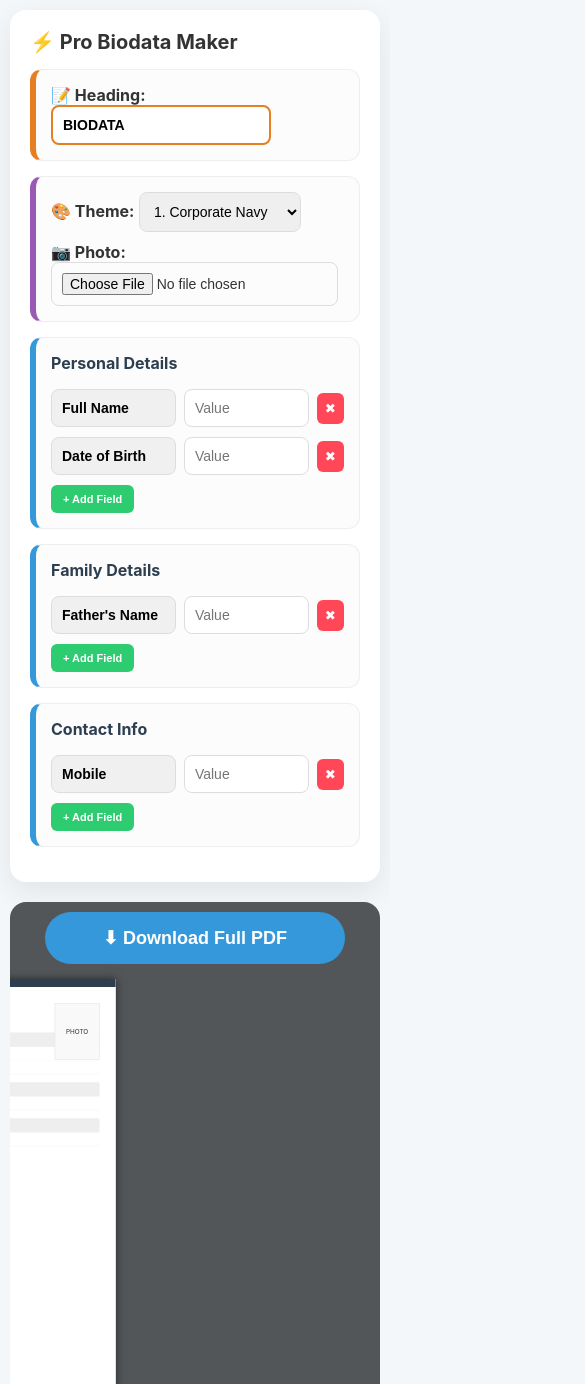
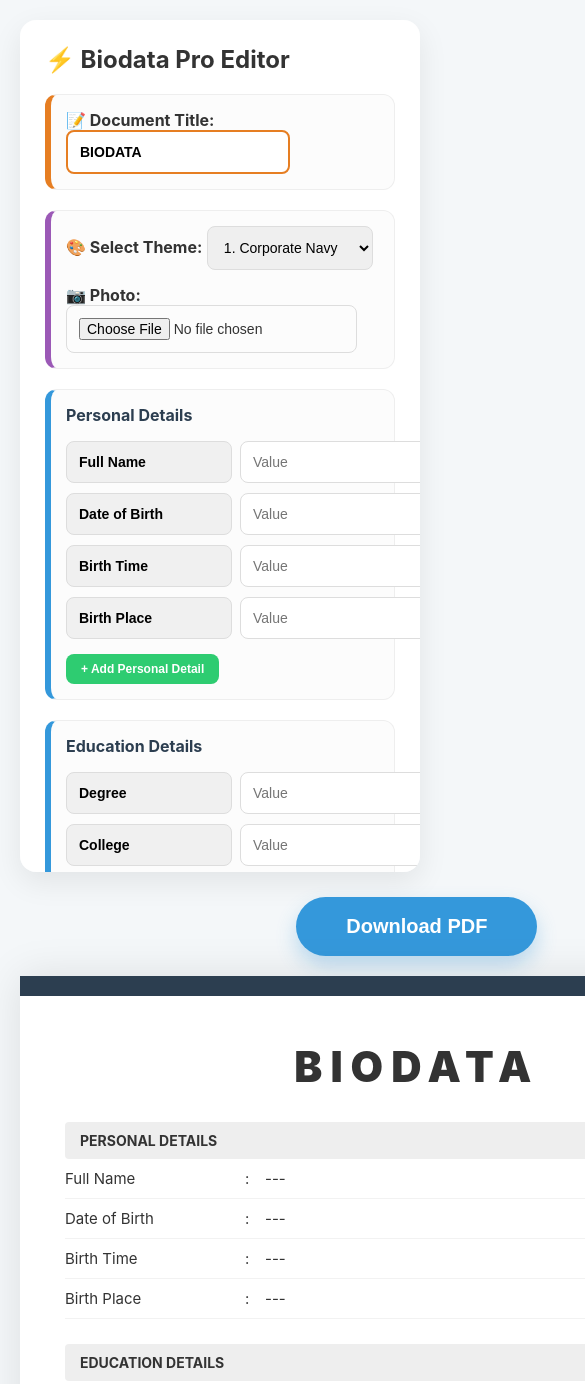
Before and after one commit to shubham12345-guthub/Biodata-maker, a plain HTML site: page index.html in a window 390 px wide. Shown: the top 1384 px of the page, 585 px wide, since content can reach past the window. Drawn offline with Linux system fonts and the light colour scheme.

Commit message:
Revamp layout and styles for biodata maker
Updated the layout and styles for the Professional Biodata Maker, enhancing mobile responsiveness and adding new features for document creation.

```diff
--- a/index.html
+++ b/index.html
@@ -2,34 +2,29 @@
 <html lang="en">
 <head>
     <meta charset="UTF-8">
-    <meta name="viewport" content="width=device-width, initial-scale=1.0, maximum-scale=1.0, user-scalable=no">
-    <title>Professional Biodata Maker | Full Mobile View</title>
+    <meta name="viewport" content="width=device-width, initial-scale=1.0">
+    <title>Professional Biodata Maker | Full Features</title>
     <script src="https://cdnjs.cloudflare.com/ajax/libs/html2pdf.js/0.10.1/html2pdf.bundle.min.js"></script>
     <style>
         :root { --primary: #2c3e50; --accent: #3498db; --bg: #f4f7f9; }
-        body { font-family: 'Inter', sans-serif; background: var(--bg); margin: 0; padding: 0; color: #333; overflow-x: hidden; }
+        body { font-family: 'Inter', sans-serif; background: var(--bg); margin: 0; padding: 20px; color: #333; }
 
-        /* Main Layout */
-        .main-container { display: flex; flex-direction: row; gap: 20px; max-width: 100%; margin: auto; padding: 20px; align-items: flex-start; }
+        .main-container { display: flex; gap: 25px; max-width: 1500px; margin: auto; align-items: flex-start; }
 
-        /* Editor Sidebar */
-        .editor-side { flex: 0 0 400px; background: #fff; padding: 20px; border-radius: 16px; box-shadow: 0 10px 30px rgba(0,0,0,0.08); max-height: 90vh; overflow-y: auto; }
-        .section-box { background: #fcfcfc; padding: 15px; border-radius: 12px; margin-bottom: 15px; border: 1px solid #eee; border-left: 6px solid var(--accent); }
-        h3 { margin-top: 0; font-size: 1rem; color: var(--primary); }
+        /* Editor Side */
+        .editor-side { flex: 0 0 450px; background: #fff; padding: 25px; border-radius: 16px; box-shadow: 0 10px 30px rgba(0,0,0,0.08); max-height: 95vh; overflow-y: auto; }
+        .section-box { background: #fcfcfc; padding: 15px; border-radius: 12px; margin-bottom: 20px; border: 1px solid #eee; border-left: 6px solid var(--accent); }
+        h3 { margin-top: 0; font-size: 1rem; color: var(--primary); display: flex; justify-content: space-between; align-items: center; }
 
         .input-row { display: flex; align-items: center; gap: 8px; margin-bottom: 10px; }
-        input, select { flex: 1; padding: 10px; border: 1px solid #ddd; border-radius: 8px; font-size: 14px; min-width: 0; }
-        .key-input { font-weight: bold; background: #f0f0f0; max-width: 110px; }
+        input, select { flex: 1; padding: 12px; border: 1px solid #ddd; border-radius: 8px; font-size: 14px; }
+        .key-input { font-weight: bold; background: #f0f0f0; max-width: 140px; }
 
-        /* Preview Area - THE FIX IS HERE */
-        .preview-side { flex: 1; display: flex; flex-direction: column; align-items: center; background: #525659; padding: 20px; border-radius: 16px; overflow-x: auto; }
+        /* Preview Area */
+        .preview-side { flex: 1; display: flex; flex-direction: column; align-items: center; }
+        #pdf-content { background: white; width: 210mm; min-height: 296mm; padding: 45px; box-sizing: border-box; position: relative; box-shadow: 0 0 40px rgba(0,0,0,0.1); }
 
-        /* Forces the container to look like a real A4 page */
-        #pdf-wrap { background: white; width: 210mm; min-height: 296mm; padding: 0; box-shadow: 0 0 20px rgba(0,0,0,0.5); transform-origin: top center; }
-
-        #pdf-content { width: 210mm; min-height: 296mm; padding: 40px; box-sizing: border-box; position: relative; background: white; }
-
-        /* Themes */
+        /* THEMES (All 15 Styles) */
         .theme-1 { border-top: 20px solid #2c3e50; }
         .theme-2 { border: 15px solid #d4af37; font-family: 'Georgia', serif; }
         .theme-3 { border-left: 20px solid #3498db; background: #f9fcff; }
@@ -47,39 +42,32 @@
         .theme-14 { border-top: 20px solid #00bcd4; border-left: 20px solid #00bcd4; }
         .theme-15 { background: #f3e5f5; border: 10px solid #7b1fa2; border-radius: 50px 0; }
 
-        .doc-title { font-size: 36px; font-weight: 900; text-align: center; margin-bottom: 30px; letter-spacing: 6px; text-transform: uppercase; }
-        .photo-box { position: absolute; top: 40px; right: 40px; width: 110px; height: 140px; border: 1px solid #ddd; background: #f9f9f9; display: flex; align-items: center; justify-content: center; overflow: hidden; }
+        .doc-title { font-size: 42px; font-weight: 900; text-align: center; margin-bottom: 30px; letter-spacing: 8px; text-transform: uppercase; }
+        .photo-box { position: absolute; top: 50px; right: 50px; width: 120px; height: 150px; border: 1px solid #ddd; background: #f9f9f9; display: flex; align-items: center; justify-content: center; overflow: hidden; }
         .photo-box img { width: 100%; height: 100%; object-fit: cover; }
-        .preview-heading { background: #eee; padding: 10px 15px; font-weight: bold; margin-top: 20px; text-transform: uppercase; border-radius: 4px; font-size: 13px; color: #000; }
-        .entry { display: grid; grid-template-columns: 160px 20px 1fr; padding: 8px 0; border-bottom: 1px solid rgba(0,0,0,0.05); font-size: 14px; }
+        .preview-heading { background: #eee; padding: 10px 15px; font-weight: bold; margin-top: 25px; text-transform: uppercase; border-radius: 4px; font-size: 14px; }
+        .entry { display: grid; grid-template-columns: 180px 20px 1fr; padding: 10px 0; border-bottom: 1px solid rgba(0,0,0,0.05); font-size: 15px; }
 
-        .btn-add { background: #2ecc71; color: white; border: none; padding: 8px 12px; border-radius: 6px; cursor: pointer; font-size: 11px; font-weight: bold; }
-        .btn-del { background: #ff4757; color: white; border: none; padding: 8px; border-radius: 6px; cursor: pointer; }
-        .btn-download { background: #3498db; color: white; border: none; padding: 15px 40px; border-radius: 50px; cursor: pointer; font-weight: bold; font-size: 18px; margin-bottom: 15px; width: 100%; max-width: 300px; }
+        .btn-add { background: #2ecc71; color: white; border: none; padding: 8px 15px; border-radius: 8px; cursor: pointer; font-size: 12px; font-weight: bold; margin-top: 5px; }
+        .btn-del { background: #ff4757; color: white; border: none; padding: 10px; border-radius: 8px; cursor: pointer; }
+        .btn-download { background: #3498db; color: white; border: none; padding: 18px 50px; border-radius: 50px; cursor: pointer; font-weight: bold; font-size: 20px; margin-bottom: 20px; box-shadow: 0 10px 20px rgba(52, 152, 219, 0.3); }
 
-        /* MOBILE RESPONSIVENESS */
-        @media (max-width: 800px) {
-            .main-container { flex-direction: column; padding: 10px; }
-            .editor-side { flex: none; width: 100%; box-sizing: border-box; max-height: none; }
-            .preview-side { width: 100%; padding: 10px; box-sizing: border-box; overflow-x: auto; }
-            /* This zooms the preview down so it fits on mobile screens without breaking the PDF export */
-            #pdf-wrap { transform: scale(0.4); transform-origin: top left; margin-bottom: -500px; }
-        }
+        @media (max-width: 1000px) { .main-container { flex-direction: column; } .editor-side { width: 100%; flex: none; } }
     </style>
 </head>
 <body>
 
 <div class="main-container">
     <div class="editor-side">
-        <h2 style="margin:0 0 15px 0; font-size: 20px;">⚡ Pro Biodata Maker</h2>
+        <h2 style="margin-top:0;">⚡ Biodata Pro Editor</h2>
 
         <div class="section-box" style="border-left-color: #e67e22;">
-            <label><b>📝 Heading:</b></label>
+            <label><b>📝 Document Title:</b></label>
             <input type="text" id="userDocTitle" value="BIODATA" oninput="updatePreview()" style="font-weight: bold; border: 2px solid #e67e22;">
         </div>
 
         <div class="section-box" style="border-left-color: #9b59b6;">
-            <label><b>🎨 Theme:</b></label>
+            <label><b>🎨 Select Theme:</b></label>
             <select id="themeSelect" onchange="updatePreview()">
                 <option value="theme-1">1. Corporate Navy</option>
                 <option value="theme-2">2. Royal Gold</option>
@@ -97,7 +85,7 @@
                 <option value="theme-14">14. Cyan Corner</option>
                 <option value="theme-15">15. Artistic Purple</option>
             </select>
-            <label style="display:block; margin-top:10px;"><b>📷 Photo:</b></label>
+            <label style="display:block; margin-top:15px;"><b>📷 Photo:</b></label>
             <input type="file" accept="image/*" onchange="uploadImage(event)">
         </div>
 
@@ -107,31 +95,52 @@
                 <div class="field-container">
                     <div class="input-row"><input value="Full Name" class="key-input"><input placeholder="Value" class="val-input" oninput="updatePreview()"><button class="btn-del" onclick="removeField(this)">✖</button></div>
                     <div class="input-row"><input value="Date of Birth" class="key-input"><input placeholder="Value" class="val-input" oninput="updatePreview()"><button class="btn-del" onclick="removeField(this)">✖</button></div>
+                    <div class="input-row"><input value="Birth Time" class="key-input"><input placeholder="Value" class="val-input" oninput="updatePreview()"><button class="btn-del" onclick="removeField(this)">✖</button></div>
+                    <div class="input-row"><input value="Birth Place" class="key-input"><input placeholder="Value" class="val-input" oninput="updatePreview()"><button class="btn-del" onclick="removeField(this)">✖</button></div>
                 </div>
-                <button class="btn-add" onclick="addField(this)">+ Add Field</button>
+                <button class="btn-add" onclick="addField(this)">+ Add Personal Detail</button>
+            </div>
+
+            <div class="section-box">
+                <h3>Education Details</h3>
+                <div class="field-container">
+                    <div class="input-row"><input value="Degree" class="key-input"><input placeholder="Value" class="val-input" oninput="updatePreview()"><button class="btn-del" onclick="removeField(this)">✖</button></div>
+                    <div class="input-row"><input value="College" class="key-input"><input placeholder="Value" class="val-input" oninput="updatePreview()"><button class="btn-del" onclick="removeField(this)">✖</button></div>
+                </div>
+                <button class="btn-add" onclick="addField(this)">+ Add Education</button>
+            </div>
+
+            <div class="section-box">
+                <h3>Career Details</h3>
+                <div class="field-container">
+                    <div class="input-row"><input value="Occupation" class="key-input"><input placeholder="Value" class="val-input" oninput="updatePreview()"><button class="btn-del" onclick="removeField(this)">✖</button></div>
+                    <div class="input-row"><input value="Annual Income" class="key-input"><input placeholder="Value" class="val-input" oninput="updatePreview()"><button class="btn-del" onclick="removeField(this)">✖</button></div>
+                </div>
+                <button class="btn-add" onclick="addField(this)">+ Add Career Info</button>
             </div>
 
             <div class="section-box">
                 <h3>Family Details</h3>
                 <div class="field-container">
                     <div class="input-row"><input value="Father's Name" class="key-input"><input placeholder="Value" class="val-input" oninput="updatePreview()"><button class="btn-del" onclick="removeField(this)">✖</button></div>
+                    <div class="input-row"><input value="Mother's Name" class="key-input"><input placeholder="Value" class="val-input" oninput="updatePreview()"><button class="btn-del" onclick="removeField(this)">✖</button></div>
                 </div>
-                <button class="btn-add" onclick="addField(this)">+ Add Field</button>
+                <button class="btn-add" onclick="addField(this)">+ Add Family Detail</button>
             </div>
 
             <div class="section-box">
-                <h3>Contact Info</h3>
+                <h3>Contact & Address</h3>
                 <div class="field-container">
-                    <div class="input-row"><input value="Mobile" class="key-input"><input placeholder="Value" class="val-input" oninput="updatePreview()"><button class="btn-del" onclick="removeField(this)">✖</button></div>
+                    <div class="input-row"><input value="Mobile No" class="key-input"><input placeholder="Value" class="val-input" oninput="updatePreview()"><button class="btn-del" onclick="removeField(this)">✖</button></div>
+                    <div class="input-row"><input value="Address" class="key-input"><input placeholder="Value" class="val-input" oninput="updatePreview()"><button class="btn-del" onclick="removeField(this)">✖</button></div>
                 </div>
-                <button class="btn-add" onclick="addField(this)">+ Add Field</button>
+                <button class="btn-add" onclick="addField(this)">+ Add Contact</button>
             </div>
         </div>
     </div>
 
     <div class="preview-side">
-        <button class="btn-download" onclick="downloadPDF()">⬇ Download Full PDF</button>
-        <div id="pdf-wrap">
+        <button class="btn-download" onclick="downloadPDF()">Download PDF</button>
         <div id="pdf-content" class="theme-1">
             <div class="photo-box">
                 <img id="img-output" style="display:none">
@@ -139,7 +148,6 @@
             </div>
             <div id="display-title" class="doc-title">BIODATA</div>
             <div id="preview-render"></div>
-            </div>
         </div>
     </div>
 </div>
@@ -164,18 +172,26 @@
         updatePreview();
     }
 
-    function removeField(btn) { btn.parentElement.remove(); updatePreview(); }
+    function removeField(btn) {
+        btn.parentElement.remove();
+        updatePreview();
+    }
 
     function updatePreview() {
         const titleInput = document.getElementById('userDocTitle').value;
         document.getElementById('display-title').innerText = titleInput || 'BIODATA';
-        document.getElementById('pdf-content').className = document.getElementById('themeSelect').value;
+
+        const theme = document.getElementById('themeSelect').value;
+        document.getElementById('pdf-content').className = theme;
 
         const render = document.getElementById('preview-render');
         render.innerHTML = '';
-        document.querySelectorAll('#all-sections .section-box').forEach(sec => {
+        const sections = document.querySelectorAll('#all-sections .section-box');
+
+        sections.forEach(sec => {
             const heading = sec.querySelector('h3').innerText;
             const rows = sec.querySelectorAll('.input-row');
+
             if(rows.length > 0) {
                 render.innerHTML += `<div class="preview-heading">${heading}</div>`;
                 rows.forEach(row => {
@@ -191,9 +207,9 @@
         const element = document.getElementById('pdf-content');
         const opt = {
             margin: 0,
-            filename: 'My_Biodata.pdf',
-            image: { type: 'jpeg', quality: 0.98 },
-            html2canvas: { scale: 2, useCORS: true, letterRendering: true },
+            filename: 'Professional_Biodata.pdf',
+            image: { type: 'jpeg', quality: 1 },
+            html2canvas: { scale: 3, useCORS: true },
             jsPDF: { unit: 'mm', format: 'a4', orientation: 'portrait' }
         };
         html2pdf().set(opt).from(element).save();
```
Lines whose indentation alone changed are shown as unchanged.
